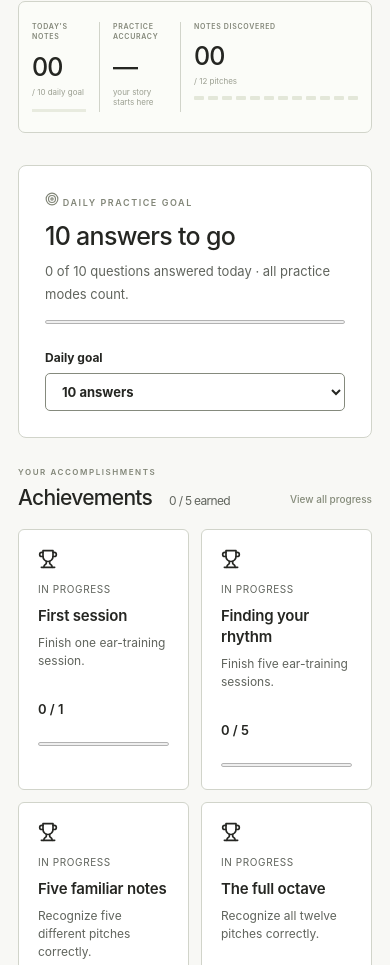
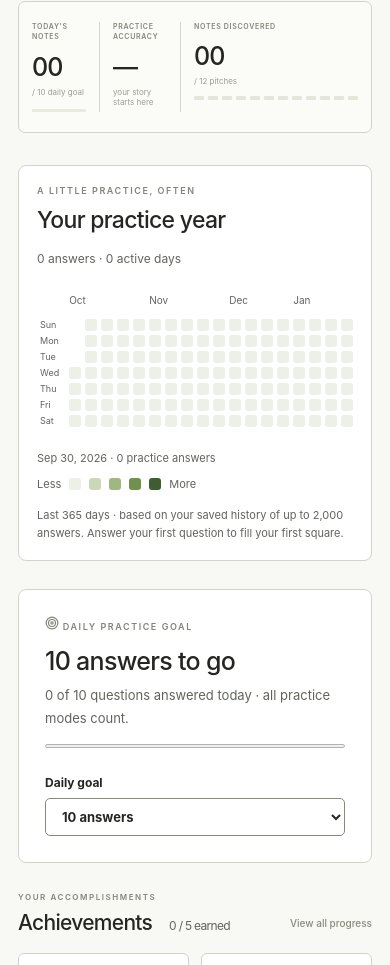
Before and after one commit to Xrkt117/Aurynote, a React (Vite) app in the folder desktop/: page / in a window 390 px wide. Shown: the part 833-1798 px from the top of the page. Built offline with nearby package versions, Linux system fonts and the light colour scheme.

Commit message:
Show saved practice activity

```diff
--- a/desktop/src/Dashboard.tsx
+++ b/desktop/src/Dashboard.tsx
@@ -1,3 +1,4 @@
+import PracticeActivity from "./PracticeActivity";
 import Milestones from "./Milestones";
 import {
   ArrowUpRight,
@@ -141,6 +142,7 @@ export default function Dashboard() {
           </div>
         </div>
       </div>
+      <PracticeActivity/>
       <Milestones compact />
       <SectionTitle
         eyebrow="MAKE YOURSELF AT HOME"
--- /dev/null
+++ b/desktop/src/PracticeActivity.tsx
@@ -0,0 +1,45 @@
+import { useEffect, useState } from "react";
+import { GitHubCalendar } from "@/components/ui/git-hub-calendar";
+import { calendarDays } from "@/lib/activity-calendar";
+import { useStudio } from "./context";
+export default function PracticeActivity() {
+  const { profile } = useStudio();
+  const [today, setToday] = useState(() => new Date());
+  useEffect(() => {
+    const timer = setInterval(() => setToday(new Date()), 60000);
+    return () => clearInterval(timer);
+  }, []);
+  const counts = new Map<string, number>();
+  for (const a of profile.attempts)
+    counts.set(a.day, (counts.get(a.day) ?? 0) + 1);
+  const data = [...counts].map(([date, count]) => ({ date, count }));
+  const summary = calendarDays(data, today);
+  return (
+    <section
+      className="panel practice-activity"
+      aria-labelledby="activity-heading"
+    >
+      <div className="activity-heading">
+        <div>
+          <span className="eyebrow">A LITTLE PRACTICE, OFTEN</span>
+          <h2 id="activity-heading">Your practice year</h2>
+        </div>
+        <span>
+          {summary.total} answers · {summary.activeDays} active days
+        </span>
+      </div>
+      <GitHubCalendar
+        colors={["#edf0e7", "#cbd8b7", "#a1b782", "#738f50", "#405c31"]}
+        data={data}
+        today={today}
+        activityLabel="practice answers"
+      />
+      <p className="micro muted">
+        Last 365 days · based on your saved history of up to 2,000 answers.{" "}
+        {summary.total === 0
+          ? "Answer your first question to fill your first square."
+          : "Use arrow keys to explore each day."}
+      </p>
+    </section>
+  );
+}
--- a/desktop/src/Progress.tsx
+++ b/desktop/src/Progress.tsx
@@ -1,3 +1,4 @@
+import PracticeActivity from "./PracticeActivity";
 import Milestones from "./Milestones";
 import { ArrowUpRight, Download } from "lucide-react";
 import { useStudio } from "./context";
@@ -47,6 +48,7 @@ export default function Progress() {
           Export progress
         </button>
       </div>
+      <PracticeActivity/>
       <Milestones />
       {!attempts.length ? (
         <Empty
--- a/desktop/src/style.css
+++ b/desktop/src/style.css
@@ -1668,7 +1668,7 @@ strong {
   .hero-body p {
     max-width: 350px;
   }
-  }
+}
 @media (max-width: 1150px) {
   .sidebar {
     width: 192px;
@@ -2460,13 +2460,158 @@ select {
   }
 }
 
-.lesson-preview { margin: 0 24px 22px; padding: 17px 0 0; border-top: 1px solid var(--line); }
-.lesson-preview-heading { display: flex; justify-content: space-between; gap: 12px; margin-bottom: 13px; color: var(--muted); font-size: 11px; }
-.lesson-preview-heading > span:first-child { font-size: 9px; font-weight: 650; letter-spacing: 1.1px; }
-.lesson-preview-notes { display: grid; gap: 8px; }
-.preview-note { padding: 12px 5px 10px; text-align: center; background: #f8f8f5; border: 1px solid #e0e3d9; border-radius: 5px; }
-.preview-note strong { display: block; font-family: var(--serif); font-size: 29px; font-weight: 400; line-height: 1.1; }
-.preview-note > span { display: block; margin-top: 7px; color: var(--muted); font-size: 10px; }
-.preview-note.introduced { background: #eaf0e0; border-color: #b2bea0; color: #35462a; }
-.preview-note.introduced > span { color: #415735; font-weight: 650; }
-@media (max-width: 650px) { .lesson-preview { margin-left: 18px; margin-right: 18px; } .preview-note strong { font-size: 24px; } }
+.lesson-preview {
+  margin: 0 24px 22px;
+  padding: 17px 0 0;
+  border-top: 1px solid var(--line);
+}
+.lesson-preview-heading {
+  display: flex;
+  justify-content: space-between;
+  gap: 12px;
+  margin-bottom: 13px;
+  color: var(--muted);
+  font-size: 11px;
+}
+.lesson-preview-heading > span:first-child {
+  font-size: 9px;
+  font-weight: 650;
+  letter-spacing: 1.1px;
+}
+.lesson-preview-notes {
+  display: grid;
+  gap: 8px;
+}
+.preview-note {
+  padding: 12px 5px 10px;
+  text-align: center;
+  background: #f8f8f5;
+  border: 1px solid #e0e3d9;
+  border-radius: 5px;
+}
+.preview-note strong {
+  display: block;
+  font-family: var(--serif);
+  font-size: 29px;
+  font-weight: 400;
+  line-height: 1.1;
+}
+.preview-note > span {
+  display: block;
+  margin-top: 7px;
+  color: var(--muted);
+  font-size: 10px;
+}
+.preview-note.introduced {
+  background: #eaf0e0;
+  border-color: #b2bea0;
+  color: #35462a;
+}
+.preview-note.introduced > span {
+  color: #415735;
+  font-weight: 650;
+}
+@media (max-width: 650px) {
+  .lesson-preview {
+    margin-left: 18px;
+    margin-right: 18px;
+  }
+  .preview-note strong {
+    font-size: 24px;
+  }
+}
+
+.practice-activity {
+  padding: 24px;
+  margin: 28px 0;
+}
+.activity-heading {
+  display: flex;
+  align-items: center;
+  justify-content: space-between;
+  gap: 16px;
+  margin-bottom: 24px;
+}
+.activity-heading h2 {
+  margin: 9px 0 0;
+  font-size: 23px;
+}
+.activity-heading > span {
+  font-size: 12px;
+  color: var(--muted);
+}
+.calendar-scroll {
+  overflow-x: auto;
+  padding: 4px 3px 8px;
+}
+.calendar-body {
+  display: flex;
+  width: max-content;
+  gap: 10px;
+}
+.calendar-weekdays {
+  display: flex;
+  flex-direction: column;
+  gap: 4px;
+  margin-top: 25px;
+  font-size: 9px;
+  color: var(--muted);
+}
+.calendar-weekdays span {
+  height: 12px;
+  line-height: 12px;
+}
+.calendar-months {
+  display: grid;
+  gap: 4px;
+  height: 25px;
+  font-size: 10px;
+  color: var(--muted);
+}
+.calendar-months span {
+  white-space: nowrap;
+  overflow: visible;
+}
+button.calendar-day,
+.calendar-spacer,
+.calendar-legend {
+  display: block;
+  width: 12px;
+  height: 12px;
+  min-width: 12px;
+  padding: 0;
+  border: 0;
+  border-radius: 3px;
+  flex-shrink: 0;
+}
+button.calendar-day {
+  transition: outline-color 0.15s;
+}
+button.calendar-day:hover {
+  outline: 1px solid #6b775e;
+  outline-offset: 1px;
+}
+button.calendar-day:focus-visible {
+  outline: 2px solid var(--ink);
+  outline-offset: 2px;
+}
+button.calendar-day:active {
+  transform: none;
+}
+.calendar-footer {
+  font-size: 11px;
+  color: var(--muted);
+}
+.practice-activity > p {
+  margin: 16px 0 0;
+  line-height: 1.6;
+}
+@media (max-width: 650px) {
+  .practice-activity {
+    padding: 18px;
+  }
+  .activity-heading {
+    align-items: flex-start;
+    flex-direction: column;
+  }
+}
```
Also changed, not shown: 1 other file (tests, documents, lock files or other folders).
